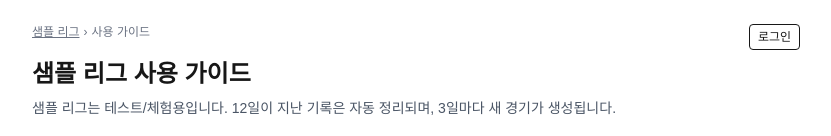
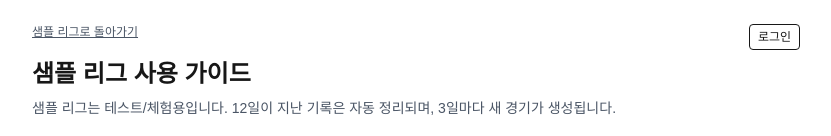
Before and after one commit to JongtaekChoi/quick-scoreboard, a Next.js app: page /c/sample/guide in a window 1280 px wide. Shown: the top 136 px of the page, without its empty margins (224-1055 px from the left). Built offline with nearby package versions, Linux system fonts and the light colour scheme.

Commit message:
chore(guide): remove breadcrumb from sample guide header

```diff
--- a/src/app/c/sample/guide/page.tsx
+++ b/src/app/c/sample/guide/page.tsx
@@ -1,6 +1,5 @@
 import Link from "next/link";
 import LoginModal from "@/app/c/[slug]/LoginModal";
-import Breadcrumb from "@/components/Breadcrumb";
 
 export default function SampleGuidePage() {
   return (
@@ -8,10 +7,7 @@ export default function SampleGuidePage() {
       <section className="max-w-3xl mx-auto space-y-5">
         <header className="space-y-2">
           <div className="flex items-start justify-between gap-2">
-            <Breadcrumb items={[
-              { label: "샘플 리그", href: "/c/sample" },
-              { label: "사용 가이드" },
-            ]} />
+            <Link className="text-xs text-gray-600 underline" href="/c/sample">샘플 리그로 돌아가기</Link>
             <LoginModal slug="sample" />
           </div>
           <h1 className="text-2xl font-semibold">샘플 리그 사용 가이드</h1>
```
